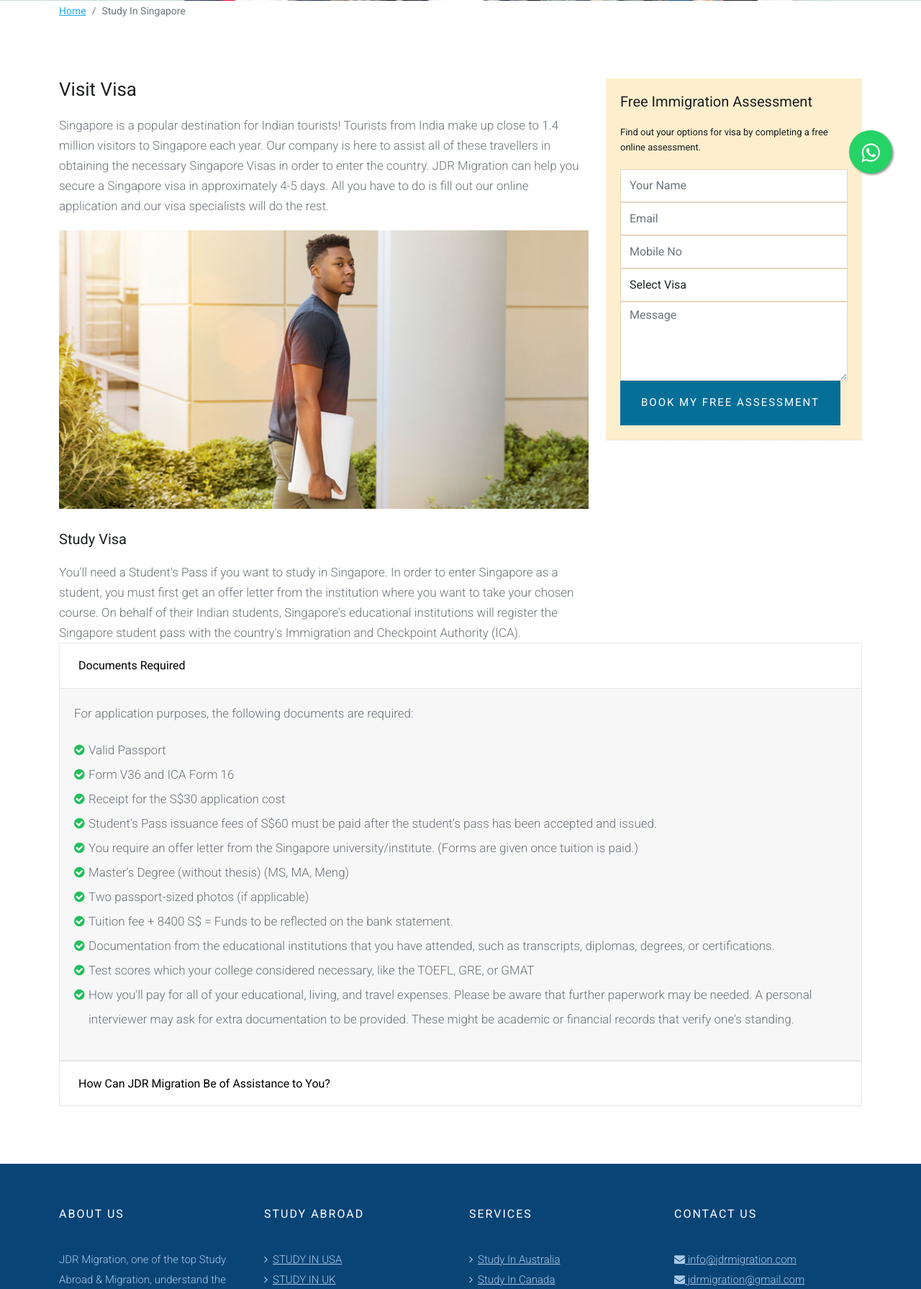
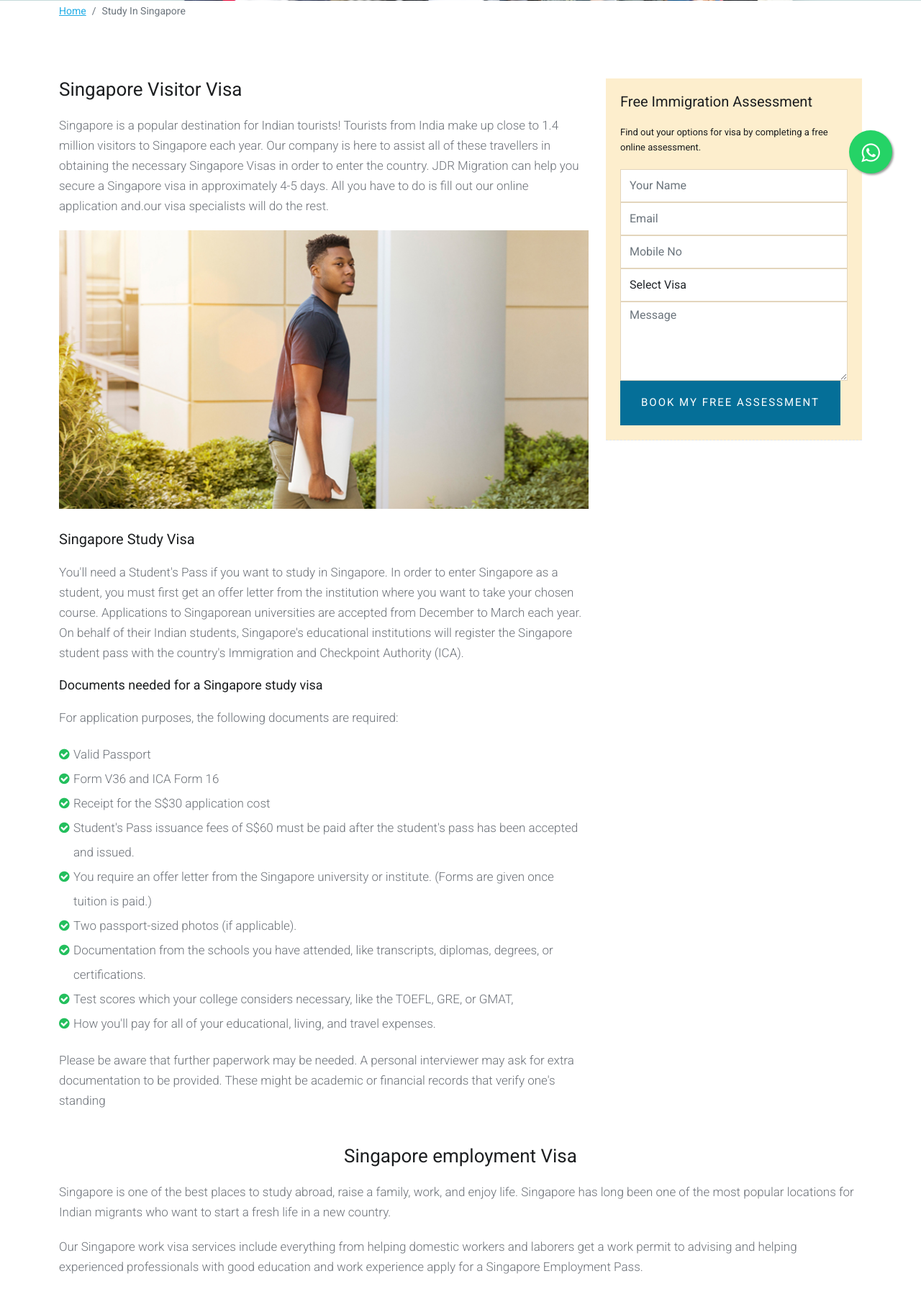
Before and after one commit to Digitalchetan85/jdr-consultancy, a PHP site: page /study-in-singapore.php in a window 1280 px wide. Shown: the part 519-2310 px from the top of the page at 72% size. Run offline with PHP 8.4, Linux system fonts and the light colour scheme.

Commit message:
added content

```diff
--- a/study-in-singapore.php
+++ b/study-in-singapore.php
@@ -150,29 +150,33 @@
                 <div class="row">
                     <div class="col-xl-8 col-lg-8 col-md-12 col-sm-12 col-12">
                         <div class="content-area">
-                            <h2>Visit Visa</h2>
+                            <h2>Singapore Visitor Visa</h2>
                             <p>Singapore is a popular destination for Indian tourists! Tourists from India make up close to 1.4
                                 million visitors to Singapore each year. Our company is here to assist all of these travellers in
                                 obtaining the necessary Singapore Visas in order to enter the country. JDR Migration can help
                                 you secure a Singapore visa in approximately 4-5 days. All you have to do is fill out our online
                                 application and.our visa specialists will do the rest.</p>
                             <img src="images/post-img-3.jpg" alt="" class="img-fluid mb30">
-                            <h3>Study Visa</h3>
+                            <h3>Singapore Study Visa</h3>
                             <p>You'll need a Student's Pass if you want to study in Singapore. In order to enter Singapore as a
                                 student, you must first get an offer letter from the institution where you want to take your chosen
-                                course. On behalf of their Indian students, Singapore&#39;s educational institutions will register the
+                                course. Applications to Singaporean universities are accepted from December to March each year.<br />
+                                On behalf of their Indian students, Singapore's educational institutions will register the
                                 Singapore student pass with the country's Immigration and Checkpoint Authority (ICA).</p>
-                            <!-- <ul class="listnone check-circle">
-                                <li>High-quality education</li>
-                                <li>Wide range of programs and courses</li>
-                                <li>Flexible and comprehensive course structure</li>
-                                <li>Multiple scholarships and funding opportunities</li>
-                                <li>An International experience that strengthens your CV</li>
-                                <li>Research and Training opportunities</li>
-                                <li>Make your stay comfortable with part-time job opportunities</li>
-                                <li>Vibrant campus life</li>
-                                <li>Career Opportunities</li>
-                            </ul> -->
+                            <h4 class="">Documents needed for a Singapore study visa</h4>
+                            <p>For application purposes, the following documents are required:</p>
+                            <ul class="listnone check-circle">
+                                <li>Valid Passport </li>
+                                <li>Form V36 and ICA Form 16 </li>
+                                <li>Receipt for the S$30 application cost </li>
+                                <li>Student's Pass issuance fees of S$60 must be paid after the student's pass has been accepted and issued.</li>
+                                <li>You require an offer letter from the Singapore university or institute. (Forms are given once tuition is paid.)</li>
+                                <li>Two passport-sized photos (if applicable).</li>
+                                <li>Documentation from the schools you have attended, like transcripts, diplomas, degrees, or certifications.</li>
+                                <li>Test scores which your college considers necessary, like the TOEFL, GRE, or GMAT,</li>
+                                <li>How you'll pay for all of your educational, living, and travel expenses.</li>
+                            </ul>
+                            <p>Please be aware that further paperwork may be needed. A personal interviewer may ask for extra documentation to be provided. These might be academic or financial records that verify one's standing</p>
                         </div>
                     </div>
                     <div class="col-xl-4 col-lg-4 col-md-12 col-sm-12 col-12">
@@ -233,7 +237,7 @@
                             </div>
                         </div>
                     </div>
-                    <div id="accordion">
+                    <!-- <div id="accordion">
                         <div class="card-accordion">
                             <div class="card-accordion-header" id="headingOne">
                                 <h5 class="mb-0">
@@ -307,6 +311,39 @@
                                 </div>
                             </div>
                         </div>
+                    </div> -->
+
+                </div>
+                <div class="row">
+                <div class="col-md-12 col-sm-12 col-12">
+                        <div class="content-area pt-5 pb-5">
+                            <h2 class="text-center">Singapore employment Visa</h2>
+                            <p>Singapore is one of the best places to study abroad, raise a family, work, and enjoy life. Singapore has long been one of the most popular locations for Indian migrants who want to start a fresh life in a new country.</p>
+                            <!-- <img src="assets/images/post-img-3.jpg" alt="" class="img-fluid mb30"> -->
+
+                            <p>Our Singapore work visa services include everything from helping domestic workers and laborers get a work permit to advising and helping experienced professionals with good education and work experience apply for a Singapore Employment Pass.</p>
+                            <p>A work visa, or "work pass" as it is referred to in Singapore, is a work permit that grants a foreign person the authorization to work in Singapore for a certain amount of time. Work permits or work passes are necessary for any foreign nationals who want to work in Singapore lawfully.</p>
+                            <p>A job offer from a Singapore-based company is required for those seeking to apply for a Singapore Work Permit Visa. Those who want an Employment Pass visa must show that they meet the salary and skill requirements for the subcategories of Employment Pass visas.</p>
+                            <p>If you're an experienced foreign professional, you may be eligible for a Singapore work visa called the Personalized Employment Pass (PEP), which does not require you to be sponsored by a Singapore company. Those who have applied for a Personalized Employment Pass visa have six months to find work in Singapore.</p>
+                           <h6>Dependent Visa</h6>
+                           <p>Those who are granted a work visa in Singapore are allowed to bring their dependents with them to the country.</p>
+                        </div>
+                        <div class="content-area pt-5 pb-5 ps-2 pe-2 bg-light ">
+                            <h2 class="text-center">Why choose JDR Migration?</h2>
+                            <h4>JDR Migration will be your personal study abroad advisor or immigration counselor, depending on your needs.</h4>
+                            <p>When you choose us to provide services in Singapore pertaining to immigration, recruitment, and work visas, you will be able to communicate with a dedicated professional. Our trained professionals will pay close attention to every step of the application process.</p>
+                            <h4>Evaluation of your profile</h4>
+                            <p>In order to determine which visas you are eligible to apply for, we conduct a profile evaluation based on your personal background</p>
+                            <h4>Documentation assistance</h4>
+                            <p>Before you apply for a visa, we will help you put together all the paperwork you need.</p>
+                            <h4>Professional services</h4>
+                            <p>You can count on us for anything from interview preparation to language classes (French/English), to help with resumes and cover letters, as well as help with paperwork such as application forms and medical or police clearance certificates.</p>
+                            <h4>A dedicated point of contact</h4>
+                            <p>A single point of contact is available to help you during the whole process.</p>
+                            <h4>Services Offered After Landing</h4>
+                            <p>After you get your visa, we will help you get settled in the country. These services are tailored to meet your individual needs.</p>
+                        </div>
+
                     </div>
                 </div>
             </div>
```
